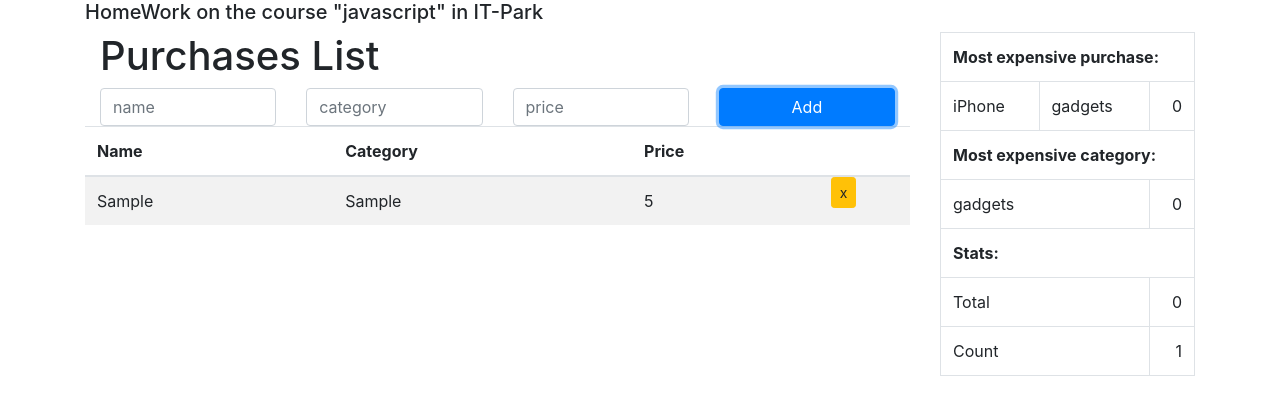
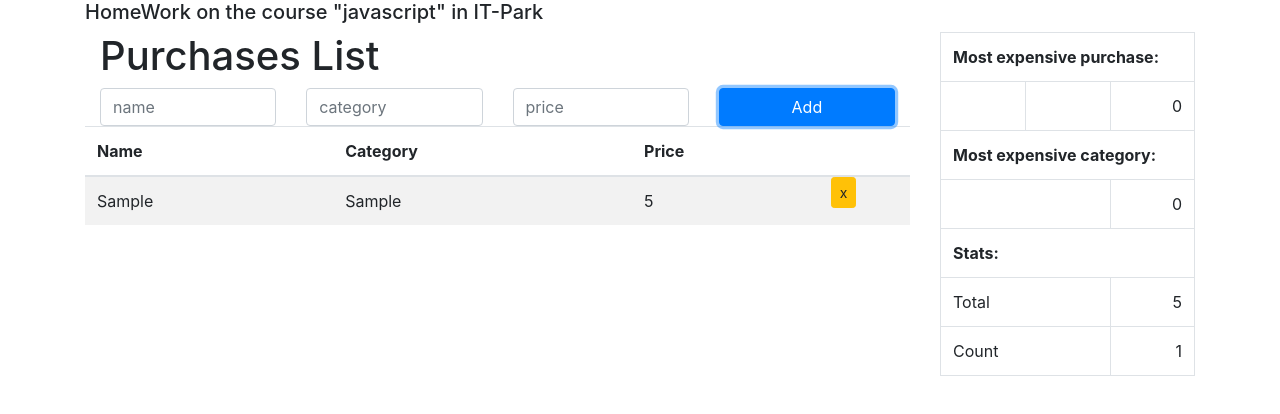
Before and after one commit to azatmagdeev/purchases, a website: page src/index.html in a window 1280 px wide. Both pictures are taken after typing "Sample", "Sample", "5" into the empty fields and a click on the button "Add". Drawn offline with nearby package versions, Linux system fonts and the light colour scheme.

Commit message:
total added

```diff
--- a/src/index.html
+++ b/src/index.html
@@ -70,15 +70,15 @@
                                 <td colspan="3"><b>Most expensive purchase:</b></td>
                             </tr>
                             <tr>
-                                <td id="">iPhone</td>
-                                <td>gadgets</td>
+                                <td id="mostExpName"></td>
+                                <td></td>
                                 <td align="right">0</td>
                             </tr>
                             <tr>
                                 <td colspan="3"><b>Most expensive category:</b></td>
                             </tr>
                             <tr>
-                                <td colspan="2">gadgets</td>
+                                <td colspan="2"></td>
                                 <td align="right">0</td>
                             </tr>
                             <tr>
@@ -86,7 +86,7 @@
                             </tr>
                             <tr>
                                 <td colspan="2">Total</td>
-                                <td id="total" align="right">0</td>
+                                <td colspan="1" id="total" align="right">0</td>
                             </tr>
                             <tr>
                                 <td colspan="2">Count</td>
--- a/src/js/app.js
+++ b/src/js/app.js
@@ -11,14 +11,12 @@ let scoreTotal = 0;
 
 button.addEventListener('click', () => {
     const name = nameEl.value;
-
     const price = Number (priceEl.value);
-
     const cat = catEl.value;
-
 
     const tr = document.createElement('tr');
     table.appendChild(tr);
+    console.log(tr);
 
     const tName = document.createElement("td");
     tName.textContent = name;
@@ -29,39 +27,32 @@ button.addEventListener('click', () => {
     tr.appendChild(tCat);
 
     const tPrice = document.createElement('td');
-    tPrice.textContent =price;
+    tPrice.textContent = price;
     tr.appendChild(tPrice);
+    scoreTotal = scoreTotal + price;
+    total.textContent = scoreTotal;
 
     const tButton = document.createElement('button');
     tButton.textContent = 'x';
     tButton.className = "btn btn-warning btn-sm";
     tr.appendChild(tButton);
 
+    console.log(tr);
+    console.dir(tr);
+    console.log(tr.children[2].textContent);
+    console.log(table.rows);
 
-    // total.textContent = Number(price) + scoreTotal;
-    // scoreTotal =+ price;
-
-    nameEl.value ='';
-    catEl.value = '';
-    priceEl.value = '';
+    nameEl.value = catEl.value = priceEl.value = '';
 
     count.textContent = table.rows.length;
-    console.dir(table.rows);
-
-total.textContent
 
 
     tButton.addEventListener('click',()=>{
 
-        scoreTotal = scoreTotal - 1;
+        scoreTotal = scoreTotal - Number(tr.children[2].textContent);
+        total.textContent = scoreTotal;
         table.removeChild(tr);
-        count.textContent = count.textContent - 1;
+        count.textContent = table.rows.length;
 
     });
-
-//     const testV = table.rows[length - 1].cells[2];
-   //  console.log(testV.textContent);
-
-
-
 });
```
